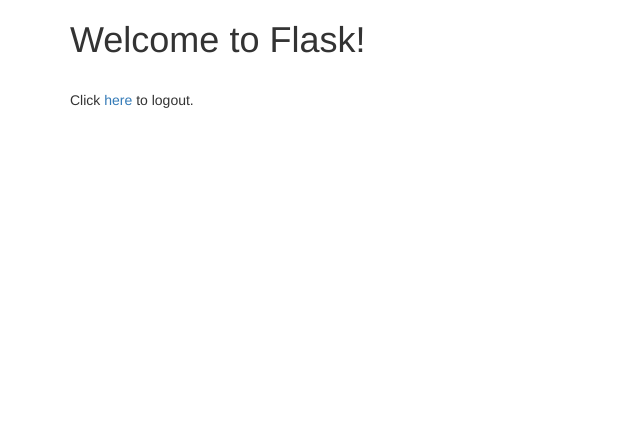
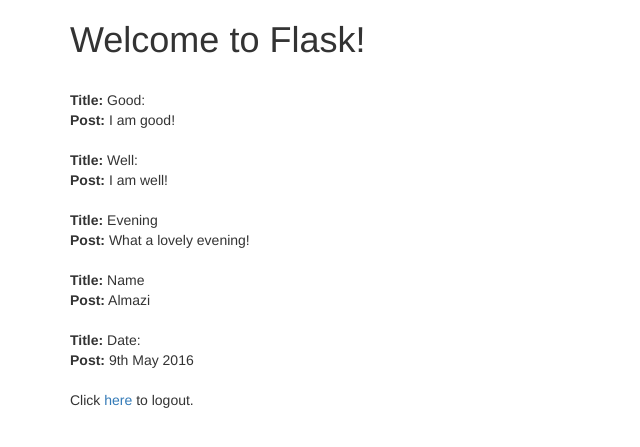
Before and after one commit to Almazi/Flask_Project_RealPython, a Flask app: page / in a window 1280 px wide. Shown: the top 447 px of the page, without its empty margins (0-640 px from the left). Run offline with Flask 2, Linux system fonts and the light colour scheme; the visitor is signed in with stand-in values (Sample User, id 1); data comes from the database, SQL or seed files in the repository; both versions use the stored data as it was after the commit; some libraries are stand-ins or nearby versions.

Commit message:
Added database: sample.db, a sql.py script and post showing code on app.py index.html which will show posts from database table. yay

```diff
--- a/app.py
+++ b/app.py
@@ -1,11 +1,13 @@
 #import the F;ask and render_template class from flask module
-from flask import Flask, render_template, redirect, url_for, request, session, flash
+from flask import Flask, render_template, redirect, url_for, request, session, flash, g #g saves the object based on queries which resets after every request
 from functools import wraps #for login decorators
+import sqlite3
+
 #Create flask object and assign to app
 app = Flask(__name__)
 app.secret_key = "My Layday" #adding secret key to make a session encryption key. Session relys on cookie. This key helps to access actual data on server side
 app.config["DEBUG"] = True #This will do same as: app.run(debug = 'True')
-
+app.database = "sample.db"
 #login decorators
 def login_required(f):
     @wraps(f)
@@ -24,7 +26,11 @@ def login_required(f):
 @login_required
 def home():
     #return "Hello, World!"
-    return render_template('index.html')
+    g.db = connect_db() #saving the temporary conection object
+    qur = g.db.execute('select * from posts') #qur will query/fethc the data from posts table
+    posts = [dict(title = row[0], description = row[1]) for row in qur.fetchall()] #after fetching the data from posts it will save it in a dictionary "posts"
+    g.db.close()
+    return render_template('index.html', posts = posts)
 
 @app.route('/welcome')
 def welcome():
@@ -50,6 +56,10 @@ def logout():
     session.pop('logged_in', None) #Pop the logged_in key and delete it. If someone goes to /logout route then we pop out the logged_in key and replace with empty None dictionary
     return redirect(url_for('welcome')) #this home is functions name, will redirect to home function after going to logout url
 
+
+def connect_db():
+    return sqlite3.connect(app.database)
+
 #Running app
 if __name__ == '__main__':
     app.run(debug = 'True')
--- a/templates/index.html
+++ b/templates/index.html
@@ -3,5 +3,11 @@
 {% block content %}
 <h1>Welcome to Flask!</h1>
 <br>
+
+{% for post in posts %}
+  <strong>Title:</strong> {{ post.title }} <br>
+  <strong>Post:</strong> {{ post.description }} <br>
+<br>
+{% endfor %}
 <p>Click <a href="/logout">here</a> to logout.</p>
 {% endblock %}
```
Also changed, not shown: sql.py (added, +8 -0 lines), sample.db (added), 1 other file.
